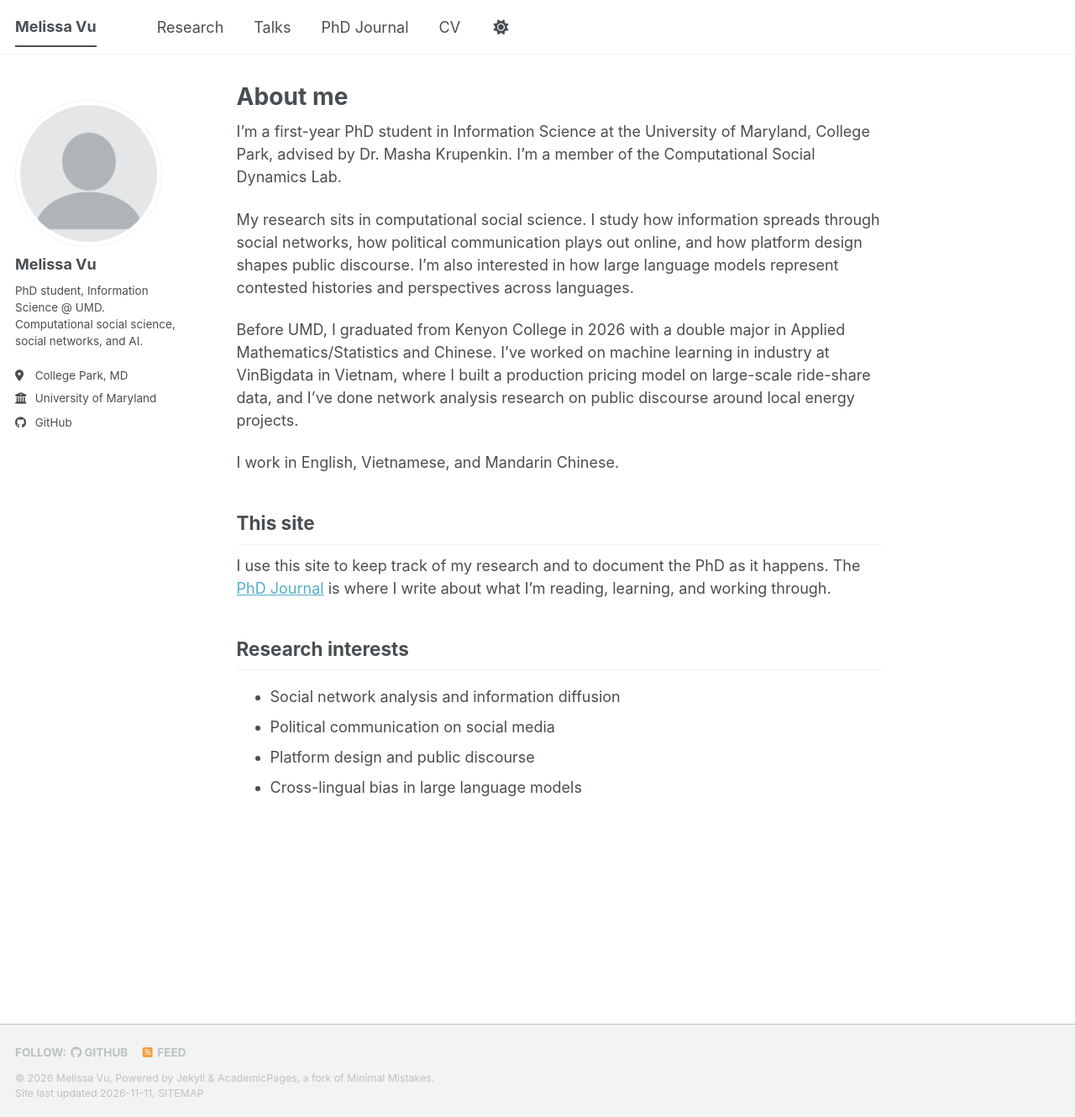
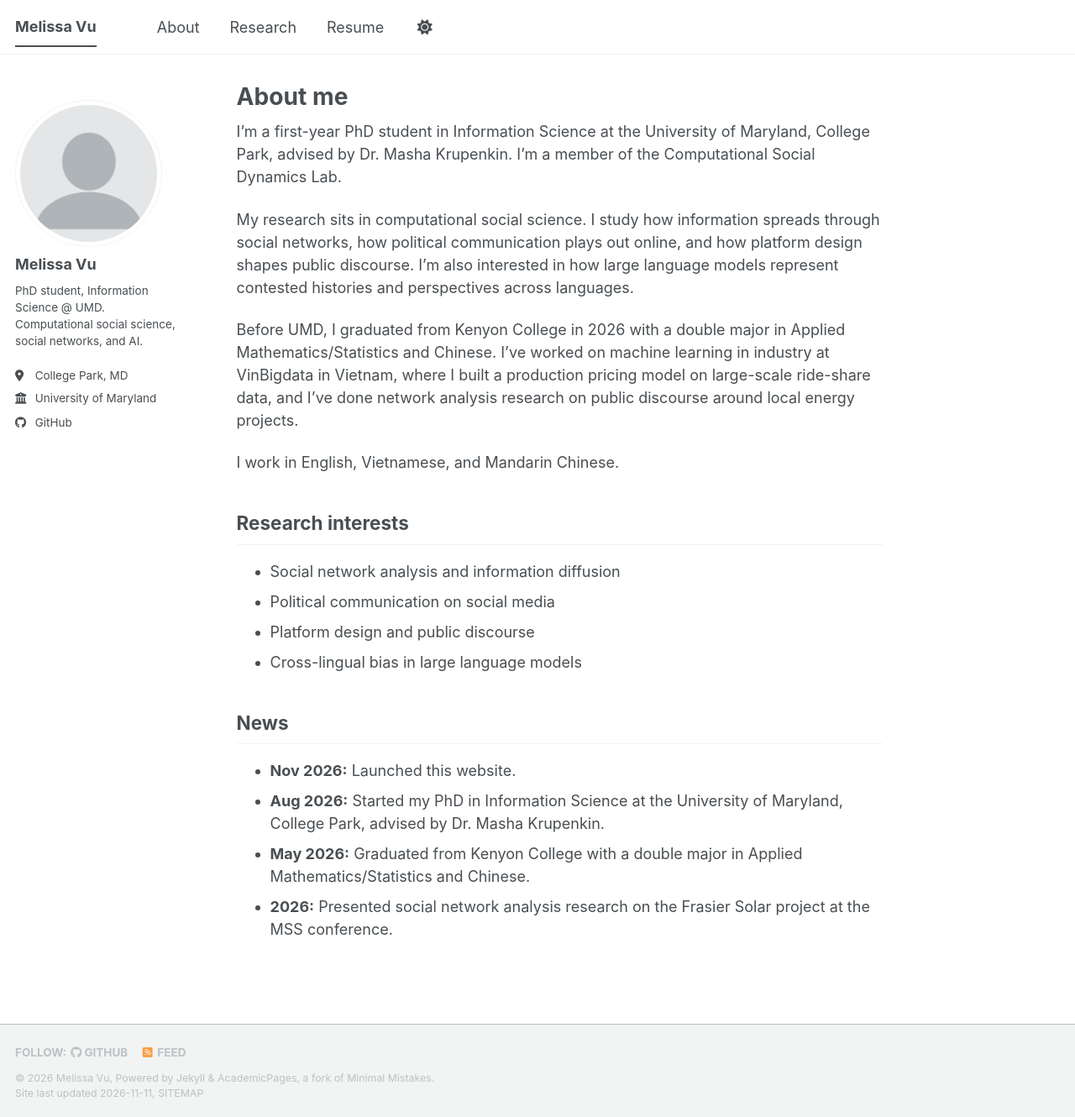
Before and after one commit to melvu-25/melvu-25.github.io, a Jekyll site: the page built from _pages/about.md, in a window 1280 px wide and 1330 px high. Shown: the whole window at 84% size. Built offline with Jekyll 4.4.1, drawn with Linux system fonts in a browser that asks for light colours; a script bundle is joined from its source files by our own code; a style sheet for code colours, icons or effects is not loaded.

Commit message:
Add News to About, combine Research page, rename CV to Resume
Co-Authored-By: Claude Opus 5.5 <noreply@anthropic.com>
Claude-Session: https://claude.ai/code/session_012ifzfhCaGA3SXhKdS2kXCK

```diff
--- a/_pages/about.md
+++ b/_pages/about.md
@@ -15,13 +15,16 @@ Before UMD, I graduated from Kenyon College in 2026 with a double major in Appli
 
 I work in English, Vietnamese, and Mandarin Chinese.
 
-This site
-------
-I use this site to keep track of my research and to document the PhD as it happens. The [PhD Journal](/year-archive/) is where I write about what I'm reading, learning, and working through.
-
 Research interests
 ------
 * Social network analysis and information diffusion
 * Political communication on social media
 * Platform design and public discourse
 * Cross-lingual bias in large language models
+
+News
+------
+* **Nov 2026:** Launched this website.
+* **Aug 2026:** Started my PhD in Information Science at the University of Maryland, College Park, advised by Dr. Masha Krupenkin.
+* **May 2026:** Graduated from Kenyon College with a double major in Applied Mathematics/Statistics and Chinese.
+* **2026:** Presented social network analysis research on the Frasier Solar project at the MSS conference.
--- a/_pages/cv.md
+++ b/_pages/resume.md
@@ -1,16 +1,16 @@
 ---
 layout: archive
-title: "CV"
-permalink: /cv/
+title: "Resume"
+permalink: /resume/
 author_profile: true
 redirect_from:
-  - /resume
+  - /cv/
 ---
 
 {% include base_path %}
 
-<!-- To link a PDF version: put cv.pdf in /files/ and uncomment the next line -->
-<!-- [Download CV (PDF)](/files/cv.pdf) -->
+<!-- To link a PDF version: put resume.pdf in /files/ and uncomment the next line -->
+<!-- [Download resume (PDF)](/files/resume.pdf) -->
 
 Education
 ======
```
Also changed, not shown: _data/navigation.yml (+9 -14 lines), _pages/portfolio.html (deleted, +0 -13 lines), _pages/publications.html (deleted, +0 -33 lines), _pages/research.html (added, +26 -0 lines), _pages/talks.html (deleted, +0 -16 lines).
